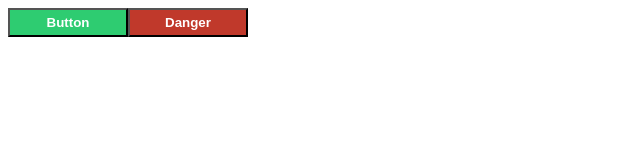
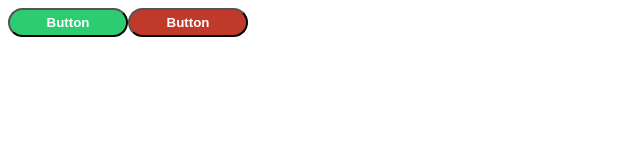
Before and after one commit to qvil-playground/styled-component, a React (Create React App) app: page / in a window 1280 px wide. Shown: the top 160 px of the page, without its empty margins (0-640 px from the left). Built offline with nearby package versions, Linux system fonts and the light colour scheme.

Commit message:
Styled Component Button

```diff
--- a/package.json
+++ b/package.json
@@ -4,7 +4,8 @@
   "private": true,
   "dependencies": {
     "react": "^16.3.2",
-    "react-dom": "^16.3.2"
+    "react-dom": "^16.3.2",
+    "styled-components": "^3.2.6"
   },
   "devDependencies": {
     "react-scripts": "1.1.4"
--- a/src/App.css
+++ /dev/null
@@ -1,22 +0,0 @@
-.button {
-  /* border-radius: 50px; */
-  padding: 5px;
-  min-width: 120px;
-  color: white;
-  font-weight: 600;
-  appearance: none;
-  cursor: pointer;
-}
-
-.button:active,
-.button:focus {
-  outline: none;
-}
-
-.button--success {
-  background-color: #2ecc71;
-}
-
-.button--danger {
-  background-color: #c0392b;
-}
--- a/src/App.js
+++ b/src/App.js
@@ -1,22 +1,38 @@
 import React, { Component, Fragment } from "react";
-import "./App.css";
+// import "./App.css";
+import styled from "styled-components";
 
-const Button = ({ danger, text }) => {
-  return (
-    <button
-      className={danger ? "button button--danger" : "button button--success"}
-    >
-      {text || "Button"}
-    </button>
-  );
-};
+// const Button = ({ danger, text }) => {
+//   return (
+//     <button
+//       className={danger ? "button button--danger" : "button button--success"}
+//     >
+//       {text || "Button"}
+//     </button>
+//   );
+// };
+
+const Button = styled.button`
+  border-radius: 50px;
+  padding: 5px;
+  min-width: 120px;
+  color: white;
+  font-weight: 600;
+  appearance: none;
+  cursor: pointer;
+  &:active,
+  &:focus {
+    outline: none;
+  }
+  background-color: ${props => props.danger ? "#c0392b" : "#2ecc71"};
+`;
 
 class App extends Component {
   render() {
     return (
       <Fragment>
-        <Button />
-        <Button danger text={"Danger"} />
+        <Button>Button</Button>
+        <Button danger>Button</Button>
       </Fragment>
     );
   }
```
Also changed, not shown: 1 other file (tests, documents, lock files or other folders).
